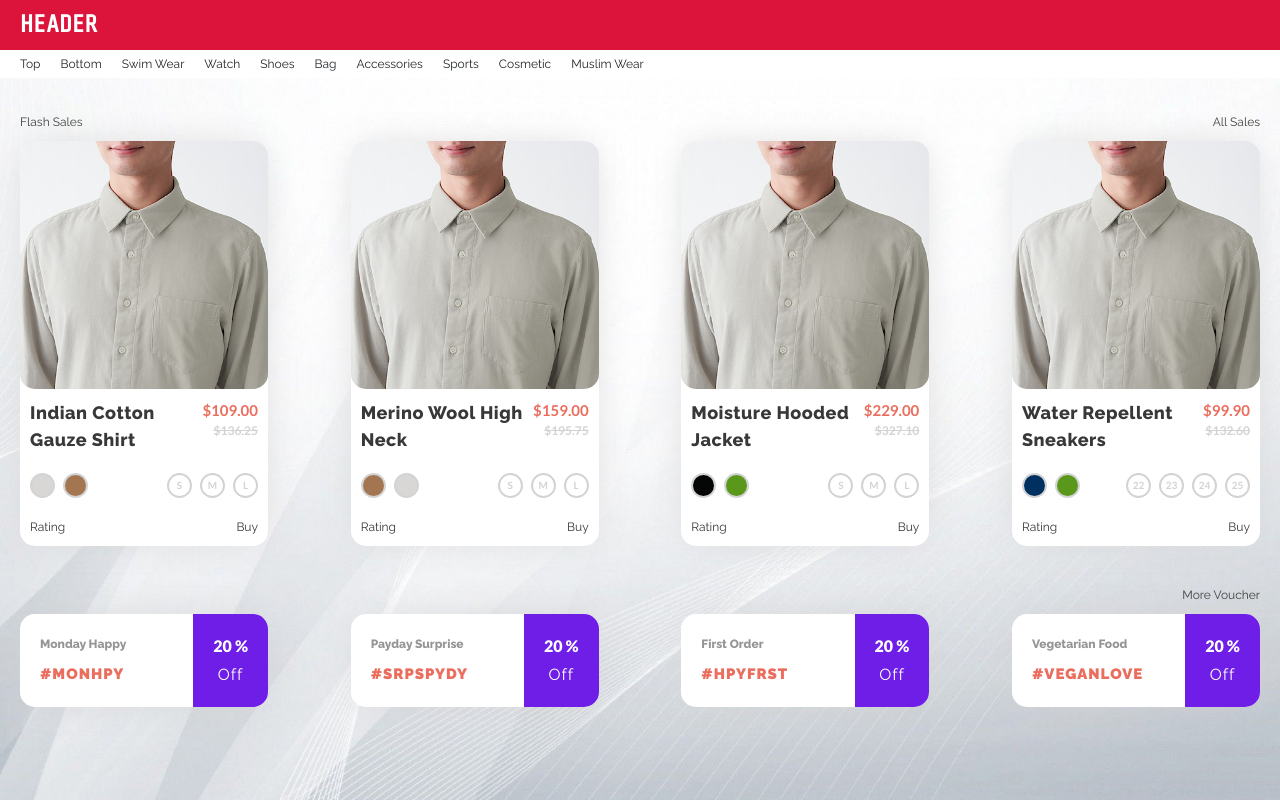
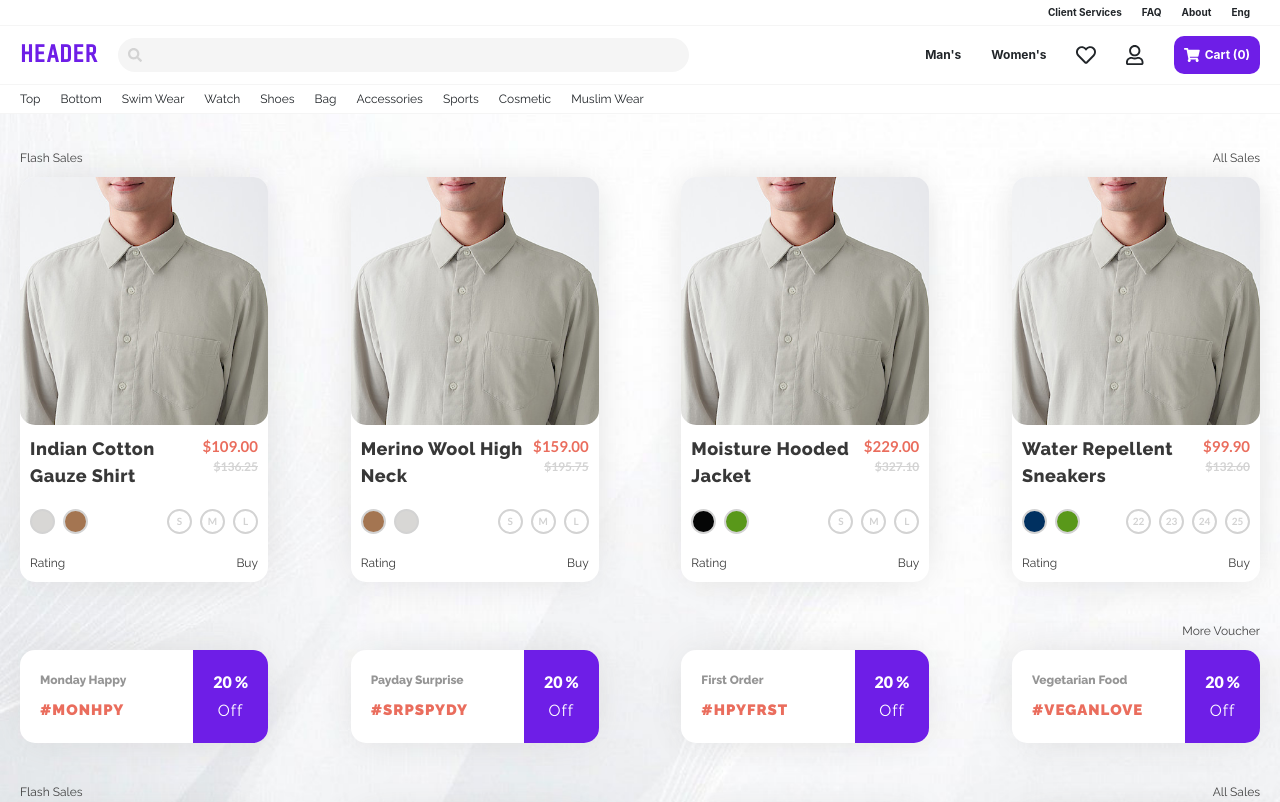
Before and after one commit to JimmyKho/ecommerce-site-ui, a Next.js app: page / in a window 1280 px wide. Shown: the top 802 px of the page. Built offline with nearby package versions, Linux system fonts and the light colour scheme.

Commit message:
Updated Header

```diff
--- a/components/Category.module.scss
+++ b/components/Category.module.scss
@@ -12,6 +12,9 @@
   font-size: 12px;
   font-weight: 400;
 
+  background: $white;
+  border-bottom: 1px solid $grey-light;
+
   cursor: pointer;
 
   &_Item {
--- a/components/Layout/Header.js
+++ b/components/Layout/Header.js
@@ -1,5 +1,36 @@
+import { FontAwesomeIcon } from "@fortawesome/react-fontawesome"
+import { faSearch, faShoppingCart } from "@fortawesome/free-solid-svg-icons"
+import { faHeart, faUser } from "@fortawesome/free-regular-svg-icons"
+
 import styles from "./Header.module.scss"
 
-const Header = () => <div className={styles.Header}>HEADER</div>
+const Header = () => (
+  <>
+    <div className={styles.Navigation}>
+      <div className={styles.Navigation_Item}>Client Services</div>
+      <div className={styles.Navigation_Item}>FAQ</div>
+      <div className={styles.Navigation_Item}>About</div>
+      <div className={styles.Navigation_Item}>Eng</div>
+    </div>
+    <div className={styles.Header}>
+      <div className={styles.Header_Brand}>Header</div>
+      <div className={styles.Header_Search}>
+        <FontAwesomeIcon className={styles.Header_Search_Icon} icon={faSearch} />
+      </div>
+
+      <div className={styles.Header_Nav}>
+        <div className={styles.Header_Nav_Text}>Man's</div>
+        <div className={styles.Header_Nav_Text}>Women's</div>
+        <FontAwesomeIcon className={styles.Header_Nav_Icon} icon={faHeart} />
+        <FontAwesomeIcon className={styles.Header_Nav_Icon} icon={faUser} />
+
+        <div className={styles.Header_Nav_Cart}>
+          <FontAwesomeIcon className={styles.Header_Nav_Cart_Icon} icon={faShoppingCart} />
+          <div className={styles.Header_Nav_Cart_Text}>Cart (0)</div>
+        </div>
+      </div>
+    </div>
+  </>
+)
 
 export default Header
--- a/components/Layout/Header.module.scss
+++ b/components/Layout/Header.module.scss
@@ -5,18 +5,99 @@
   justify-content: flex-start;
   align-items: center;
 
-  height: 50px;
+  width: 100%;
+
+  padding: 10px 20px;
+
+  background: $white;
+  border-bottom: 1px solid $grey-light;
+
+  &_Brand {
+    font-family: $logo-font;
+    font-size: 24px;
+    font-weight: bold;
+    color: $primary;
+    text-transform: uppercase;
+  }
+
+  &_Search {
+    flex: 1;
+    margin: 0px 20px;
+
+    display: flex;
+    flex-direction: row;
+    align-items: center;
+    background-color: $background-light;
+    padding: 10px;
+    border-radius: 20px;
+
+    &_Icon {
+      color: $disable;
+      font-size: 14px;
+    }
+  }
+
+  &_Nav {
+    flex: 1;
+
+    display: flex;
+    flex-direction: row;
+    justify-content: flex-end;
+    align-items: center;
+
+    font-weight: bold;
+
+    &_Text {
+      margin-left: 30px;
+      font-size: 12px;
+    }
+
+    &_Icon {
+      margin-left: 30px;
+      font-size: 20px;
+    }
+
+    &_Cart {
+      margin-left: 30px;
+
+      display: flex;
+      flex-direction: row;
+      align-items: center;
+
+      padding: 10px;
+      background-color: $primary;
+      border-radius: 10px;
+
+      color: $white;
+
+      &_Icon {
+        font-size: 14px;
+        margin-right: 5px;
+      }
+
+      &_Text {
+        font-size: 12px;
+      }
+    }
+  }
+}
+
+.Navigation {
+  display: flex;
+  justify-content: flex-start;
+  justify-content: flex-end;
+  align-items: center;
+
   width: 100%;
 
   padding: 0 20px;
 
-  font-family: $logo-font;
-  font-size: 24px;
-  font-weight: bold;
-  color: white;
-  text-transform: uppercase;
+  background: $white;
+  border-bottom: 1px solid $grey-light;
 
-  background: crimson;
-
-  cursor: pointer;
+  &_Item {
+    font-size: 10px;
+    font-weight: bold;
+    padding: 5px 10px;
+  }
 }
--- a/components/product/RowProduct.js
+++ b/components/product/RowProduct.js
@@ -7,8 +7,8 @@ const RowProduct = (props) => {
 
   return (
     <div className={styles.RowProduct}>
-      {list.map((item) => (
-        <div className={styles.RowProduct_Item}>
+      {list.map((item, index) => (
+        <div key={"Item" + index} className={styles.RowProduct_Item}>
           <ProductCard data={item} />
         </div>
       ))}
--- a/pages/index.js
+++ b/pages/index.js
@@ -14,6 +14,10 @@ export default function Home() {
 
       <HomeContentLayout more={<div>More Voucher</div>}>
         <RowVoucher list={VOUCHERS} />
+      </HomeContentLayout>
+
+      <HomeContentLayout title={<div>Flash Sales</div>} more={<div>All Sales</div>}>
+        <RowProduct list={PRODUCTS} />
       </HomeContentLayout>
     </Layout>
   )
```
